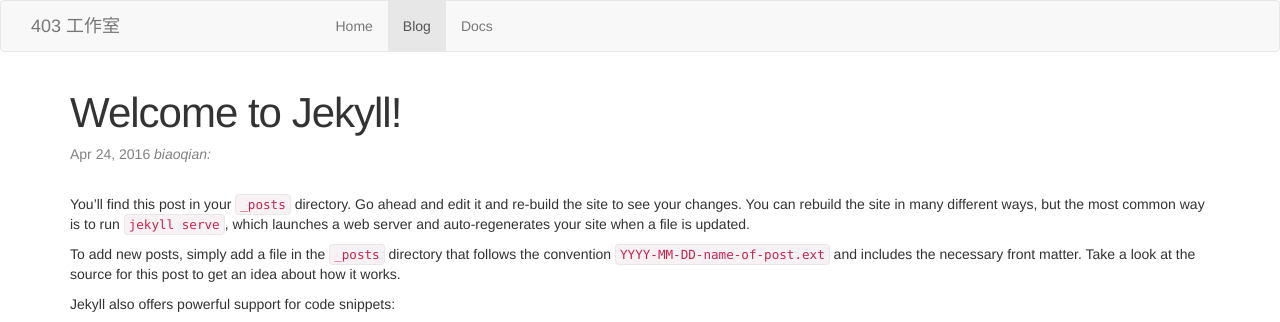
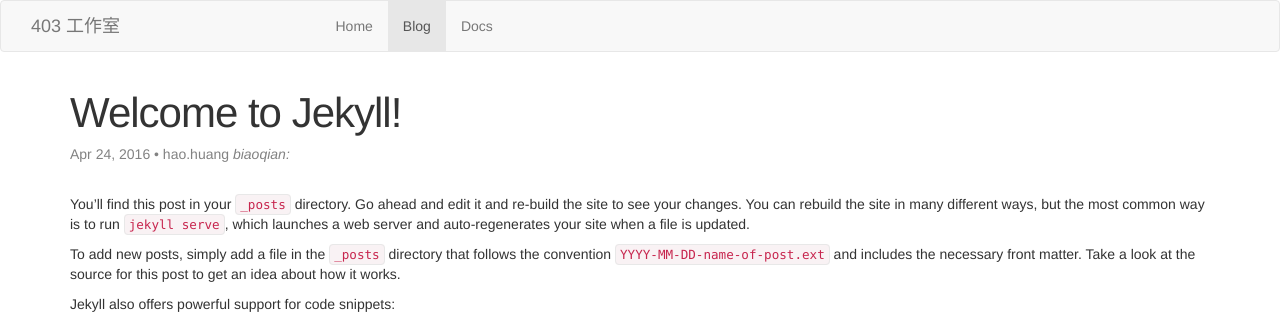
Before and after one commit to 403studio/blog.403studio.com, a Jekyll site: the page built from _posts/2016-04-24-欢迎使用Jekyll.md, in a window 1280 px wide. Shown: the top 322 px of the page. Built offline with Jekyll 4.4.1, drawn with Linux system fonts in a browser that asks for light colours.

Commit message:
为博客添加默认配置

```diff
--- a/_config.yml
+++ b/_config.yml
@@ -19,3 +19,11 @@
 
 # Build settings
 markdown: kramdown
+defaults:
+ -
+  scope:
+   path: ""
+   type: "post"
+  values:
+   layout: "post"
+   author: "hao.huang"
```
